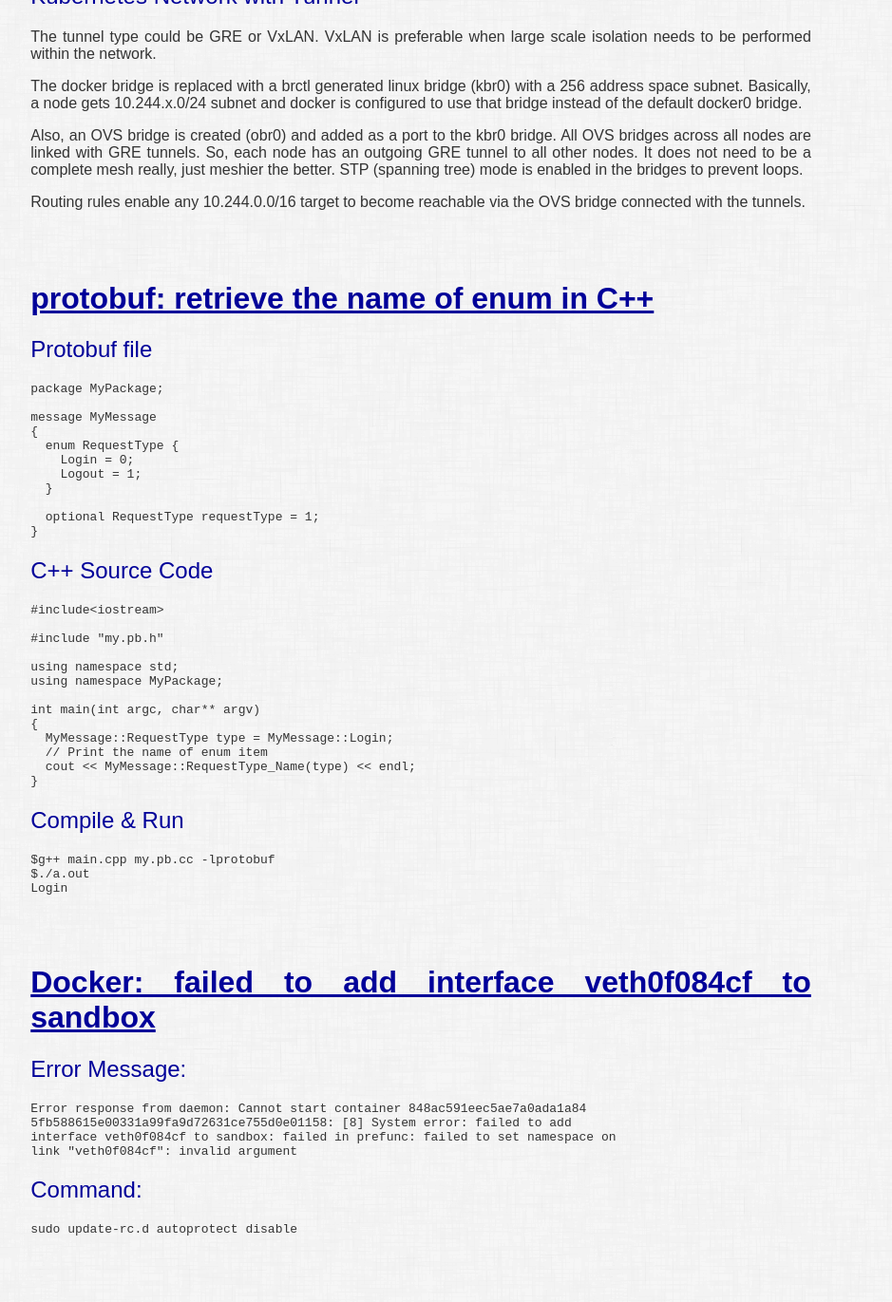
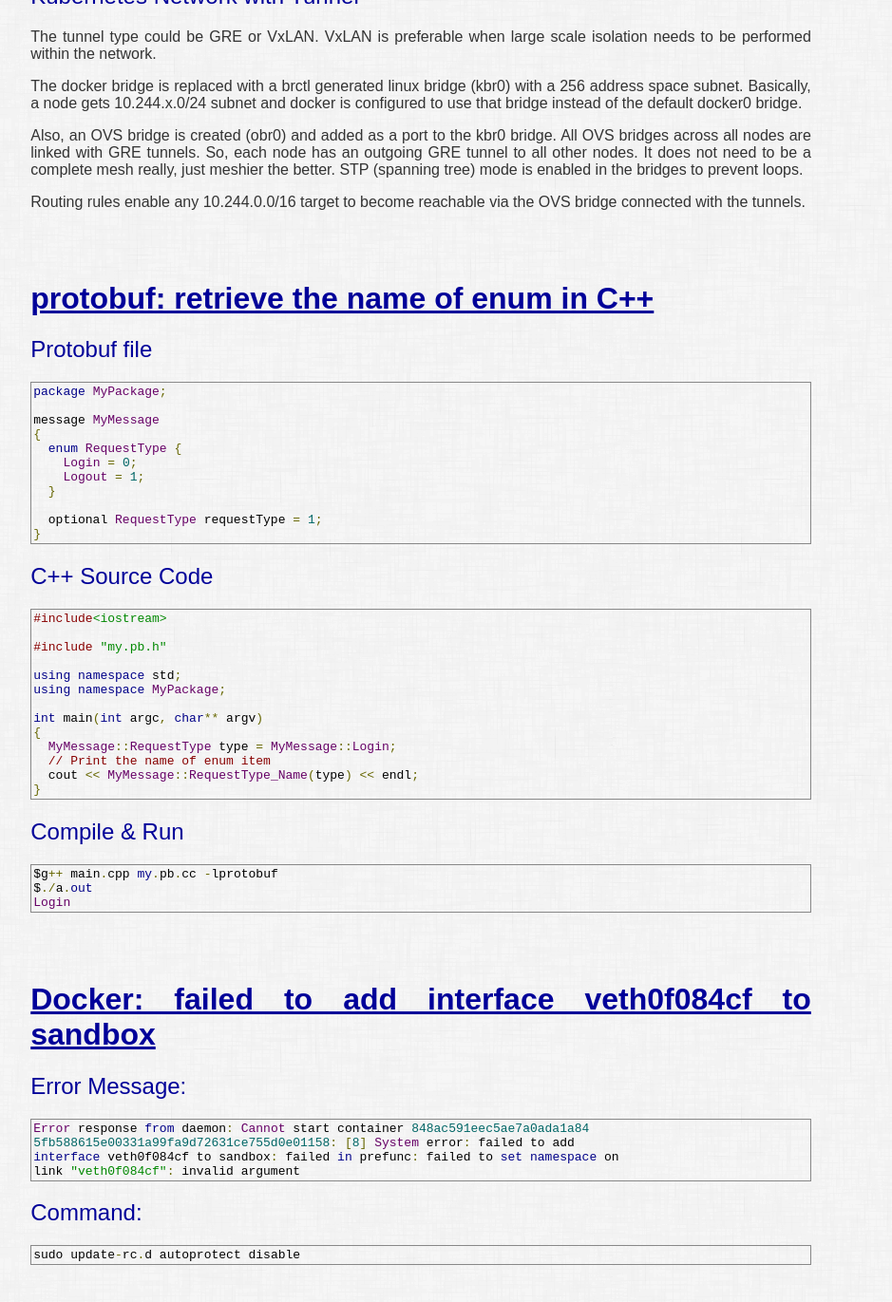
Before and after one commit to k82cn/k82cn.github.io, a Jekyll site: the page built from index.md, in a window 1280 px wide and 1400 px high, scrolled down 2818 px. Shown: the top 1371 px of the window at 95% size, without its empty margins (197-1136 px from the left). Built offline with Jekyll 4.4.1, drawn with Linux system fonts in a browser that asks for light colours; part of the change alters nothing that is shown.

```diff
--- a/index.md
+++ b/index.md
@@ -23,3 +23,10 @@ layout: default
 <br/>
 
 {% endfor %}
+
+<script type="text/javascript">
+    $(function(){
+        $("pre").addClass("prettyprint");
+        prettyPrint();
+    });
+</script>
```
